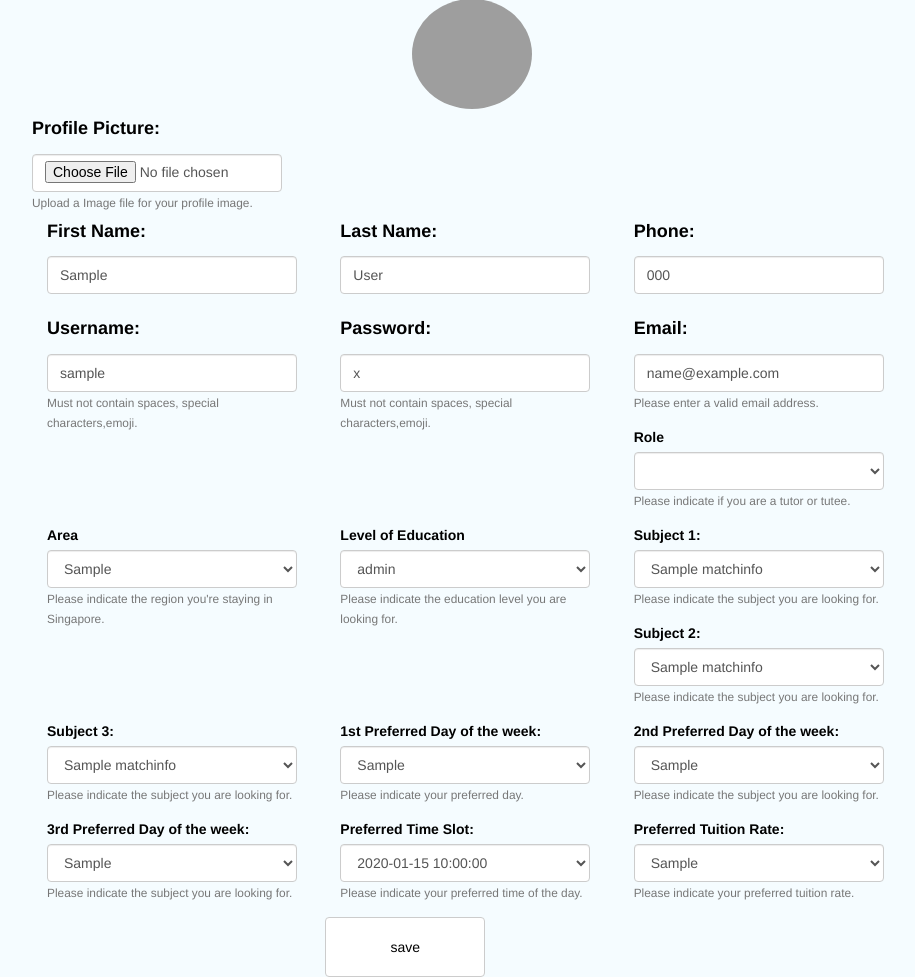
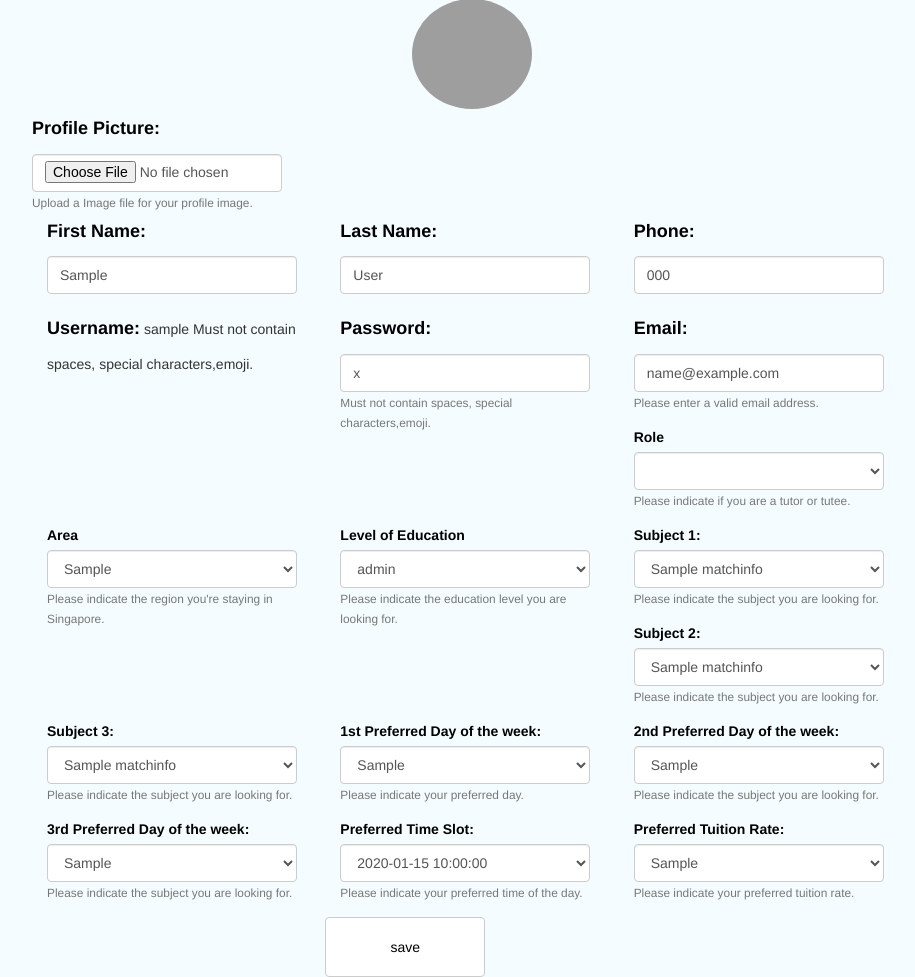
Before and after one commit to kxtong001/MyTuitionApp, a PHP site: page /edit.php in a window 1280 px wide. Shown: the part 226-1203 px from the top of the page, without its empty margins (168-1083 px from the left). Run offline with PHP 8.4, Linux system fonts and the light colour scheme; the visitor is signed in with stand-in values (Sample User, id 1); tables that the repository leaves empty or names only in its code hold one stand-in row (values such as "Sample post"); data that the repository does not hold is empty; grey boxes are pictures that could not be loaded.

Commit message:
Update edit.php
change username to not be changed in edit

```diff
--- a/edit.php
+++ b/edit.php
@@ -94,8 +94,7 @@
 		<div class="form-row">
 			<div class="form-group col-md-4">
 				<label><h4><b>Username: </b></h4></label>
-				<input class="form-control" type="text" name="username" value="<?php echo $username; ?>"aria-describedby="usernameHelper" required ="">
-				<small id="usernameHelper" class="form-text text-muted">
+				<?php echo $username; ?>
                     Must not contain spaces, special characters,emoji.
                 </small>
 			</div>
```
